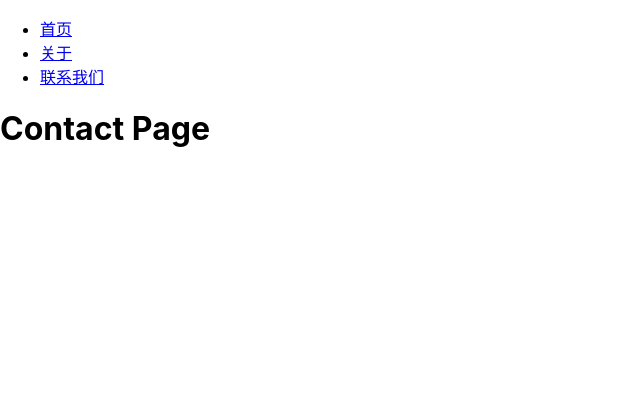
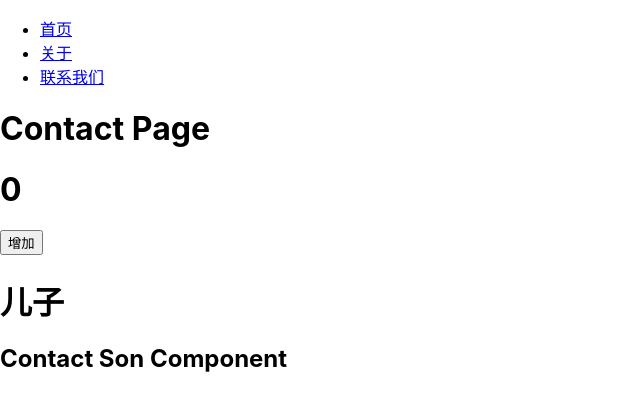
Before and after one commit to wangchengcheng1/react_router_practice, a React (Create React App) app: page /contact in a window 1280 px wide. Shown: the top 410 px of the page, without its empty margins (0-640 px from the left). Built offline with nearby package versions, Linux system fonts and the light colour scheme.

Commit message:
使用memo搞定缓存组件

```diff
--- a/src/App.tsx
+++ b/src/App.tsx
@@ -2,7 +2,6 @@ import React from 'react';
 import { RouterProvider, createBrowserRouter } from 'react-router-dom';
 import routes from './router';
 
-// 创建路由实例
 const router = createBrowserRouter(routes);
 
 function App() {
--- a/src/pages/Contact.tsx
+++ /dev/null
@@ -1,14 +0,0 @@
-import React, { useEffect } from 'react';
-
-const Contact: React.FC = () => {
-  useEffect(() => {
-    console.log('Contact Page');
-  }, []);
-  return (
-    <div>
-      <h1>Contact Page</h1>
-    </div>
-  );
-};
-
-export default Contact;
--- /dev/null
+++ b/src/pages/Contact/Contact.tsx
@@ -0,0 +1,26 @@
+import React, { useEffect, useState } from 'react';
+import ContactSon from './ContactSon/ContactSon';
+
+const Contact: React.FC = () => {
+  console.log('Contact 组件渲染');
+
+  useEffect(() => {
+    console.log('Contact 组件挂载');
+    return () => {
+      console.log('Contact 组件卸载');
+    };
+  }, []);
+
+  const [count, setCount] = useState(0);
+  return (
+    <div>
+      <h1>Contact Page</h1>
+      <h1>{count}</h1>
+      <button onClick={() => setCount(count + 1)}>增加</button>
+      <h1>儿子</h1>
+      <ContactSon />
+    </div>
+  );
+};
+
+export default Contact;
--- /dev/null
+++ b/src/pages/Contact/ContactSon/ContactSon.tsx
@@ -0,0 +1,20 @@
+import React, { memo, useEffect } from 'react';
+
+const ContactSon = memo(() => {
+    console.log('ContactSon 组件渲染');  // 添加渲染日志
+
+    useEffect(() => {
+      console.log('ContactSon 组件挂载');  // 添加挂载日志
+      return () => {
+        console.log('ContactSon 组件卸载');  // 添加卸载日志
+      };
+    }, []);
+
+    return (
+      <div>
+        <h2>Contact Son Component</h2>
+      </div>
+    );
+  })
+
+export default ContactSon;
--- a/src/router.tsx
+++ b/src/router.tsx
@@ -5,7 +5,7 @@ import { Link, Outlet } from 'react-router-dom';
 // 动态引入组件
 const Home = lazy(() => import('./pages/Home'));
 const About = lazy(() => import('./pages/About'));
-const Contact = lazy(() => import('./pages/Contact'));
+const Contact = lazy(() => import('./pages/Contact/Contact'));
 
 // 创建包裹组件的工具函数
 const wrapSuspense = (Component: ComponentType) => {
```
